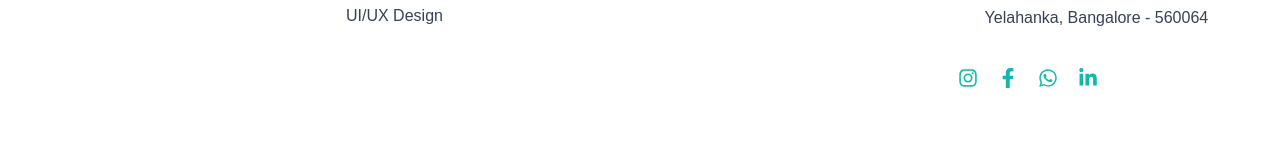
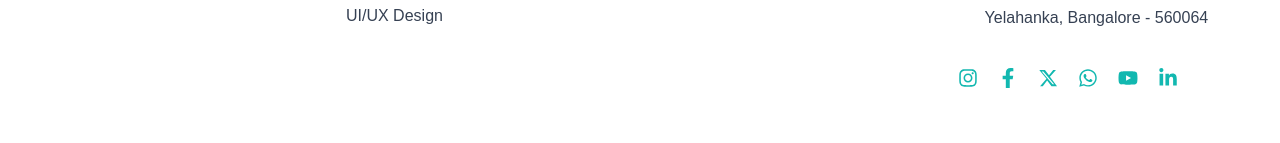
Before and after one commit to Akshaya1133/montrixtech, a Next.js app: page / in a window 1280 px wide. Shown: the part 4454-4597 px from the top of the page. Built offline with nearby package versions, Linux system fonts and the light colour scheme.

Commit message:
added youtube and twitter in footer

```diff
--- a/app/components/BackToTop.tsx
+++ b/app/components/BackToTop.tsx
@@ -5,8 +5,11 @@ import { FaArrowUp } from "react-icons/fa";
 
 export default function BackToTop() {
   const [visible, setVisible] = useState(false);
+  const [mounted, setMounted] = useState(false);
 
   useEffect(() => {
+    setMounted(true);
+
     const toggle = () => {
       setVisible(window.scrollY > 400);
     };
@@ -15,6 +18,10 @@ export default function BackToTop() {
 
     return () => window.removeEventListener("scroll", toggle);
   }, []);
+
+  if (!mounted) {
+    return null;
+  }
 
   return (
     <button
--- a/app/components/Footer.tsx
+++ b/app/components/Footer.tsx
@@ -10,6 +10,7 @@ import {
   FaFacebookF,
   FaWhatsapp,
   FaLinkedinIn,
+  FaYoutube,
 } from "react-icons/fa";
 
 export default function Footer() {
@@ -218,12 +219,36 @@ export default function Footer() {
                   <FaFacebookF size={20} />
                 </a>
                 <a
+                  href="https://x.com/MontrixTech"
+                  target="_blank"
+                  rel="noopener noreferrer"
+                  className="hover:text-[#0A2E57]"
+                >
+                  <svg
+                    width="20"
+                    height="20"
+                    viewBox="0 0 24 24"
+                    fill="currentColor"
+                    xmlns="http://www.w3.org/2000/svg"
+                  >
+                    <path d="M18.244 2.25h3.308l-7.227 8.26 8.502 11.24h-6.657l-5.214-6.817L5.769 21.75H2.46l7.73-8.835L1.54 2.25h6.822l4.822 6.383L18.244 2.25zM17.51 19.389h1.828L6.362 4.156H4.432L17.51 19.389z" />
+                  </svg>
+                </a>
+                <a
                   href="https://wa.me/919035196480"
                   target="_blank"
                   rel="noopener noreferrer"
                   className="hover:text-[#0A2E57]"
                 >
                   <FaWhatsapp size={20} />
+                </a>
+                <a
+                  href="https://www.youtube.com/channel/UCQBF4NK6hXWmFnpWNpeV0Gw"
+                  target="_blank"
+                  rel="noopener noreferrer"
+                  className="hover:text-[#0A2E57]"
+                >
+                  <FaYoutube size={20} />
                 </a>
                 <a
                   href="#"
```
